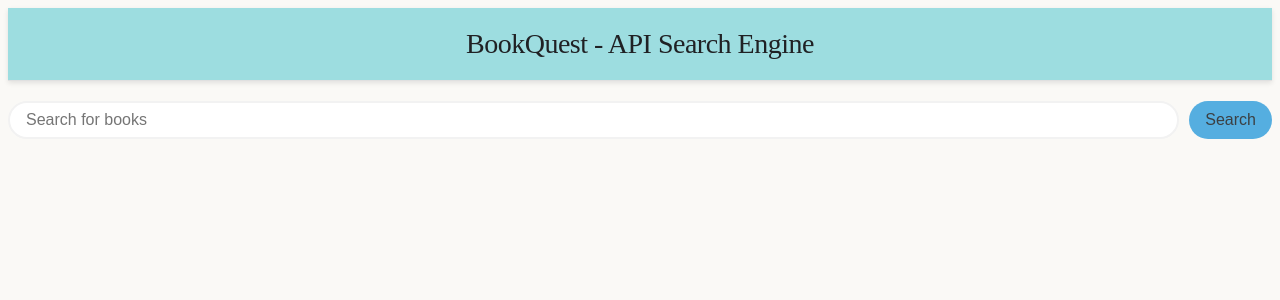
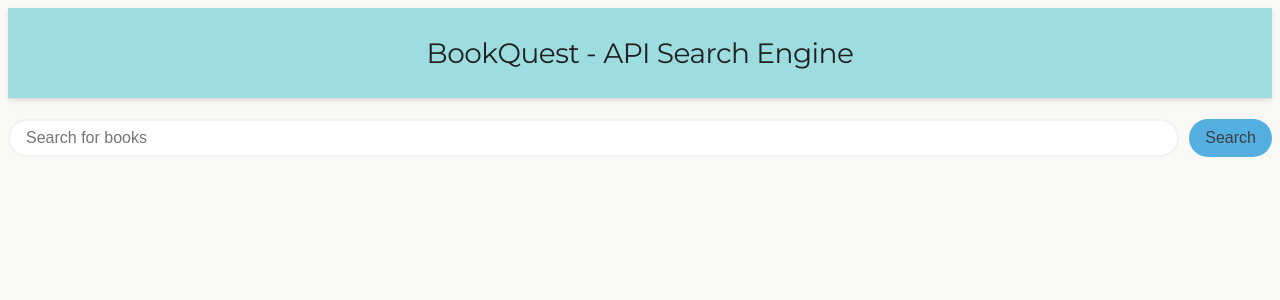
Before and after one commit to cyberforge1/google-books-api-search-engine, a React (Vite) app: page / in a window 1280 px wide. Shown: the top 300 px of the page. Built offline with nearby package versions, Linux system fonts and the light colour scheme.

Commit message:
minor edits to styling

```diff
--- a/src/App.jsx
+++ b/src/App.jsx
@@ -23,7 +23,7 @@
   const handlePaginationChange = (event) => {
     const newItemsPerPage = Number(event.target.value);
     setItemsPerPage(newItemsPerPage);
-    setCurrentPage(1); // Reset to the first page when items per page changes
+    setCurrentPage(1);
   };
 
   const handleBookClick = async (book) => {
--- a/src/App.scss
+++ b/src/App.scss
@@ -1,7 +1,13 @@
 // App.scss
+@import url('https://fonts.googleapis.com/css2?family=Montserrat:ital,wght@0,100..900;1,100..900&family=Open+Sans:ital,wght@0,300..800;1,300..800&display=swap');
+
+
 body{
-    background-color: #FAF9F6
+    background-color: #FAF9F6;
+    font-family: "Montserrat", sans-serif;
 }
+
+
 
 
 .pagination-controls {
--- a/src/components/Header.scss
+++ b/src/components/Header.scss
@@ -5,6 +5,10 @@
   text-align: center;
   box-shadow: 0 2px 5px rgba(0,0,0,0.1);
   border-bottom: 1px solid #e0e0e0;
+  height: 50px;
+  display: flex;
+  justify-content: center;
+  align-items: center;
 }
 
 .header h1 {
```
